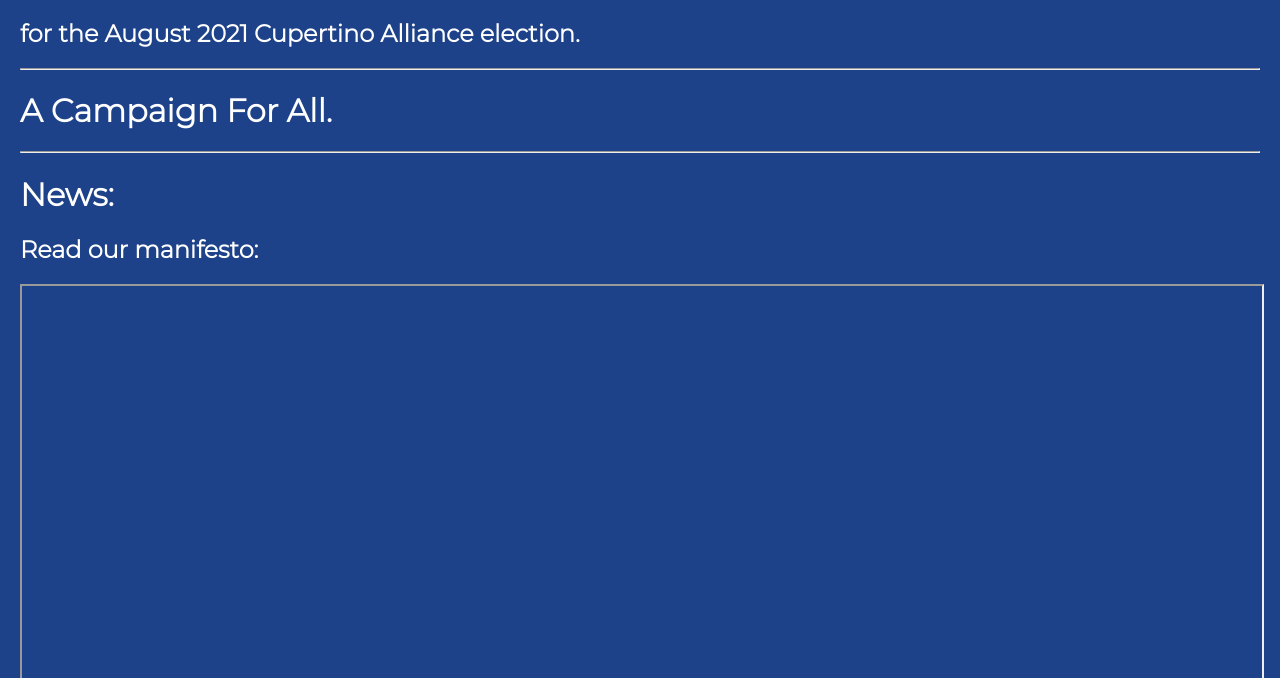
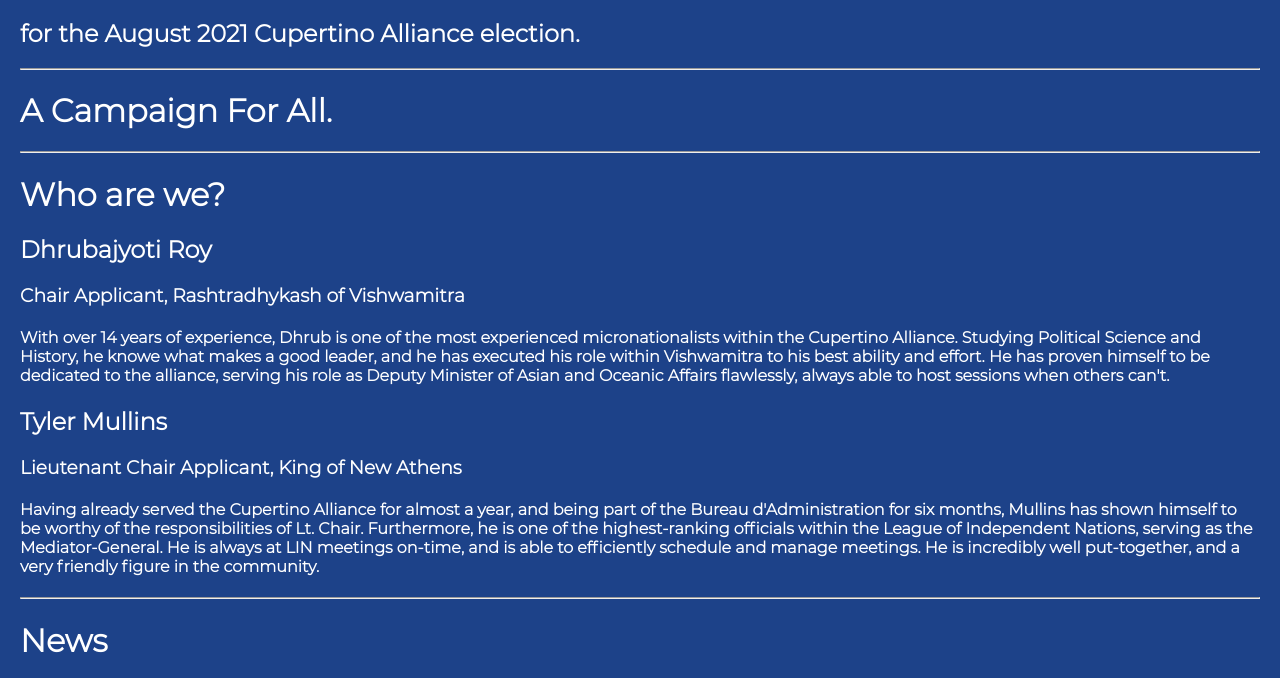
Before and after one commit to RoyMullins/RoyMullins.github.io, a plain HTML site: page index.html in a window 1280 px wide. Shown: the part 268-946 px from the top of the page. Drawn offline with Linux system fonts and the light colour scheme.

Commit message:
Update index.html

```diff
--- a/index.html
+++ b/index.html
@@ -70,11 +70,20 @@ li a:hover {
   <hr>
   <h1>A Campaign For All.</h1>
   <hr>
-  <h1>News:</h1>
+    <h1>Who are we?</h1>
+    <h2>Dhrubajyoti Roy</h2>
+    <h3>Chair Applicant, Rashtradhykash of Vishwamitra</h3>
+    <h4>With over 14 years of experience, Dhrub is one of the most experienced micronationalists within the Cupertino Alliance. Studying Political Science and History, he knowe what makes a good leader, and he has executed his role within Vishwamitra to his best ability and effort. He has proven himself to be dedicated to the alliance, serving his role as Deputy Minister of Asian and Oceanic Affairs flawlessly, always able to host sessions when others can't.</h4>
+    <h2>Tyler Mullins</h2>
+    <h3>Lieutenant Chair Applicant, King of New Athens</h3>
+    <h4>Having already served the Cupertino Alliance for almost a year, and being part of the Bureau d'Administration for six months, Mullins has shown himself to be worthy of the responsibilities of Lt. Chair. Furthermore, he is one of the highest-ranking officials within the League of Independent Nations, serving as the Mediator-General. He is always at LIN meetings on-time, and is able to efficiently schedule and manage meetings. He is incredibly well put-together, and a very friendly figure in the community.</h4>
+  <hr>
+  <h1>News</h1>
   <h2>Read our manifesto:</h2>
     <iframe src="/assets/Roy-Mullins Manifesto.pdf" style="width:100%;height:600px"></iframe>
   <hr>
   <h2>Read the re-inquiry into our campaign:</h2>
     <iframe src="/assets/ReInquiryRoyMullins.pdf" style="width:100%;height:600px"></iframe>
 </div>
+
 </body></html>
```
